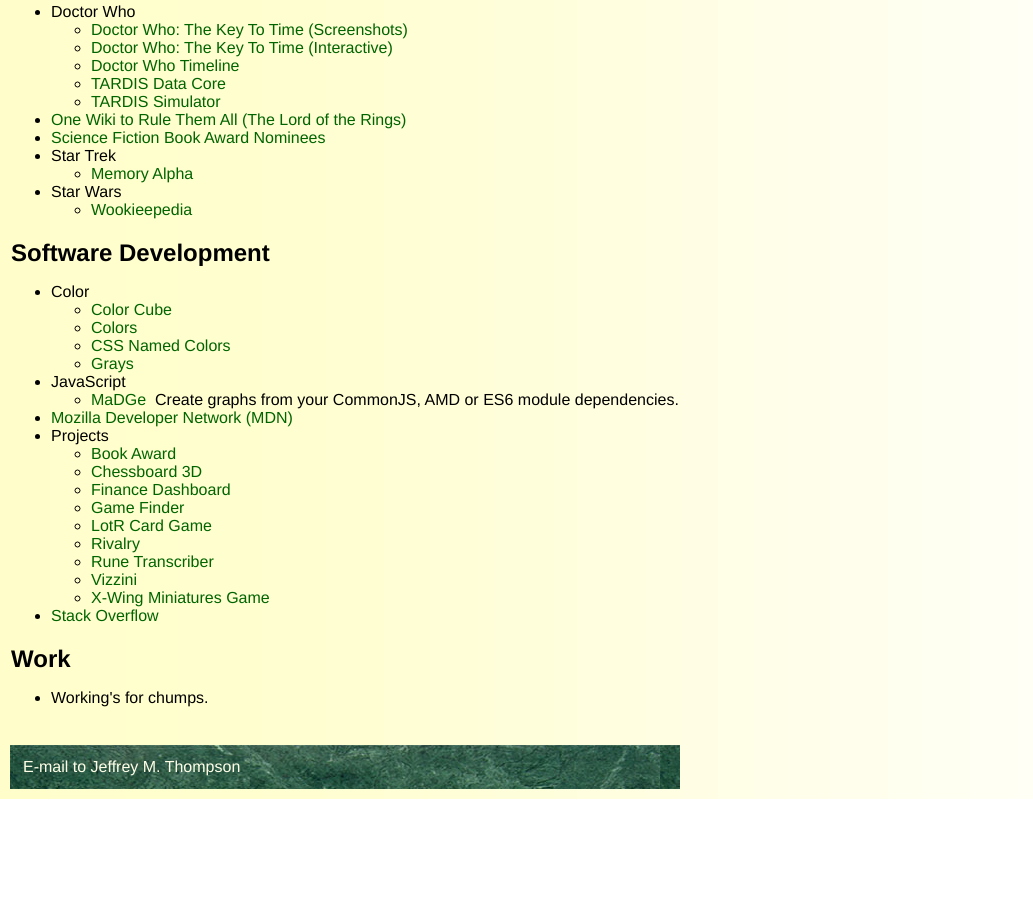
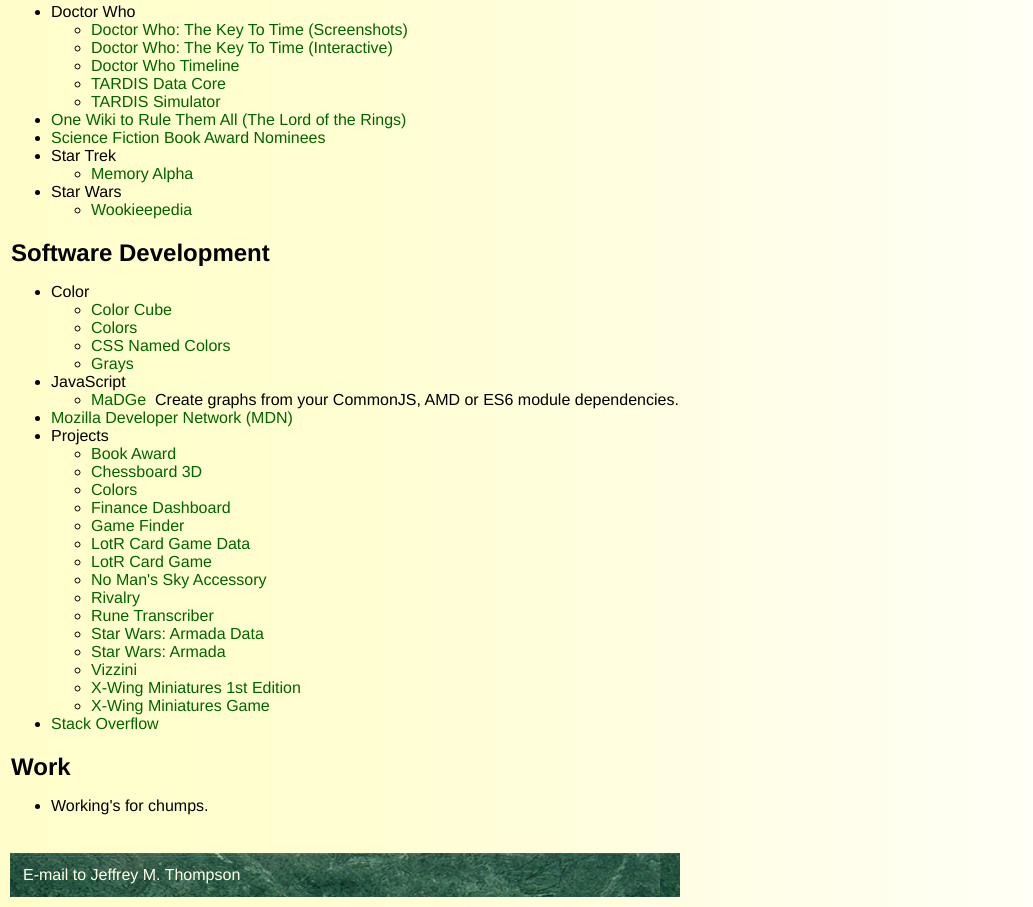
Before and after one commit to jmthompson2015/personal-web-site, a plain HTML site: page src/index.html in a window 1280 px wide. Shown: the part 2262-3169 px from the top of the page, without its empty margins (0-1033 px from the left). Before the commit the page ends 3061 px from the top, so only its background shows below. Drawn offline with Linux system fonts and the light colour scheme.

Commit message:
Updated.

```diff
--- a/src/index.html
+++ b/src/index.html
@@ -254,12 +254,18 @@
 							<ul>
 								<li><a href="https://github.com/jmthompson2015/bookaward">Book Award</a></li>
 								<li><a href="https://github.com/jmthompson2015/chessboard3d">Chessboard 3D</a></li>
+								<li><a href="https://github.com/jmthompson2015/colors">Colors</a></li>
 								<li><a href="https://github.com/jmthompson2015/financedashboard">Finance Dashboard</a></li>
 								<li><a href="https://github.com/jmthompson2015/gamefinder">Game Finder</a></li>
+								<li><a href="https://github.com/jmthompson2015/lotr-lcg-data">LotR Card Game Data</a></li>
 								<li><a href="https://github.com/jmthompson2015/lotr-card-game">LotR Card Game</a></li>
+								<li><a href="https://github.com/jmthompson2015/no-mans-sky-accessory">No Man's Sky Accessory</a></li>
 								<li><a href="https://github.com/jmthompson2015/rivalry">Rivalry</a></li>
 								<li><a href="https://github.com/jmthompson2015/runetranscriber">Rune Transcriber</a></li>
+								<li><a href="https://github.com/jmthompson2015/star-wars-armada-data">Star Wars: Armada Data</a></li>
+								<li><a href="https://github.com/jmthompson2015/star-wars-armada">Star Wars: Armada</a></li>
 								<li><a href="https://github.com/jmthompson2015/vizzini">Vizzini</a></li>
+								<li><a href="https://github.com/jmthompson2015/xwing-miniatures-1">X-Wing Miniatures 1st Edition</a></li>
 								<li><a href="https://github.com/jmthompson2015/xwing-miniatures-game">X-Wing Miniatures Game</a></li>
 							</ul>
 						</li>
```
Lines whose indentation alone changed are shown as unchanged.
